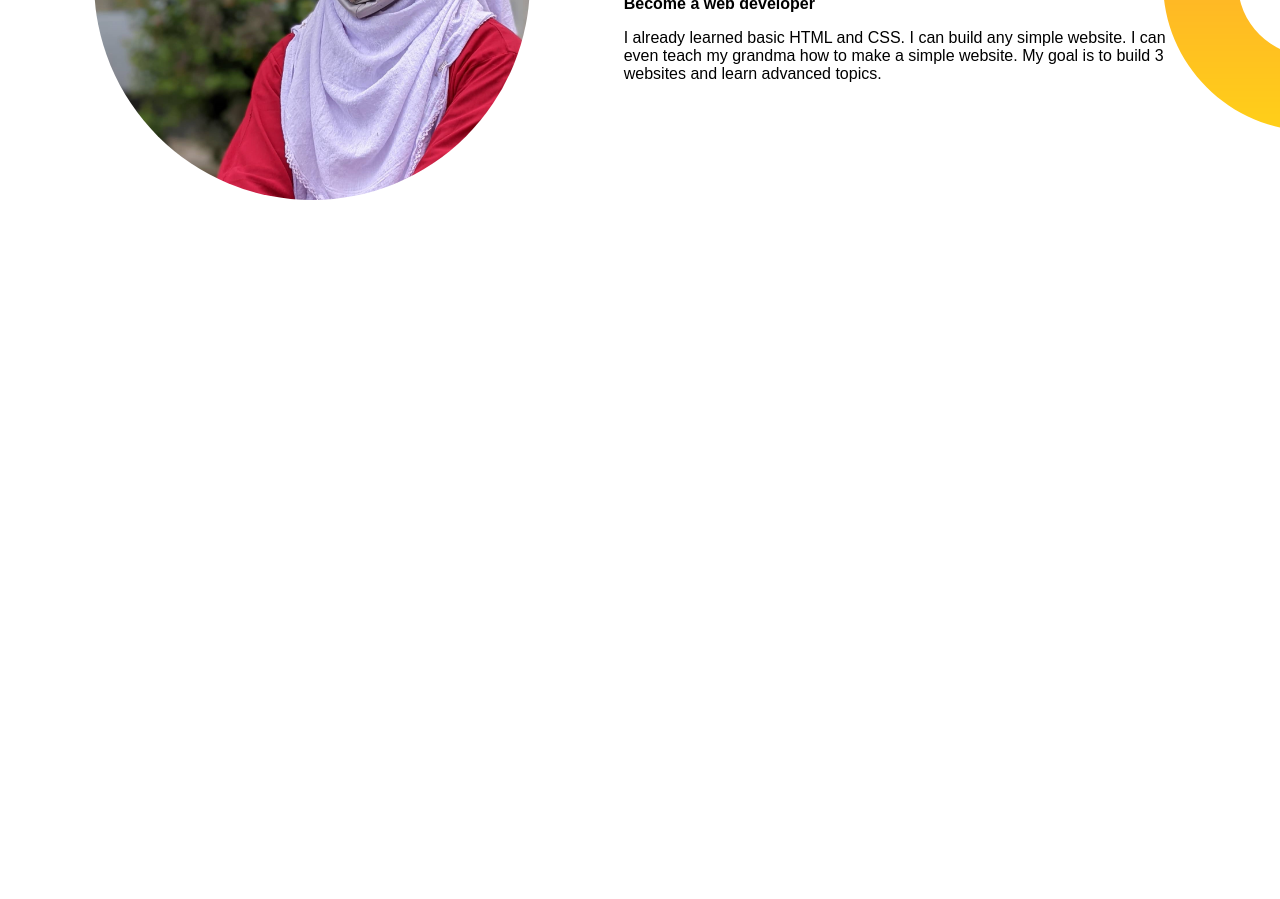
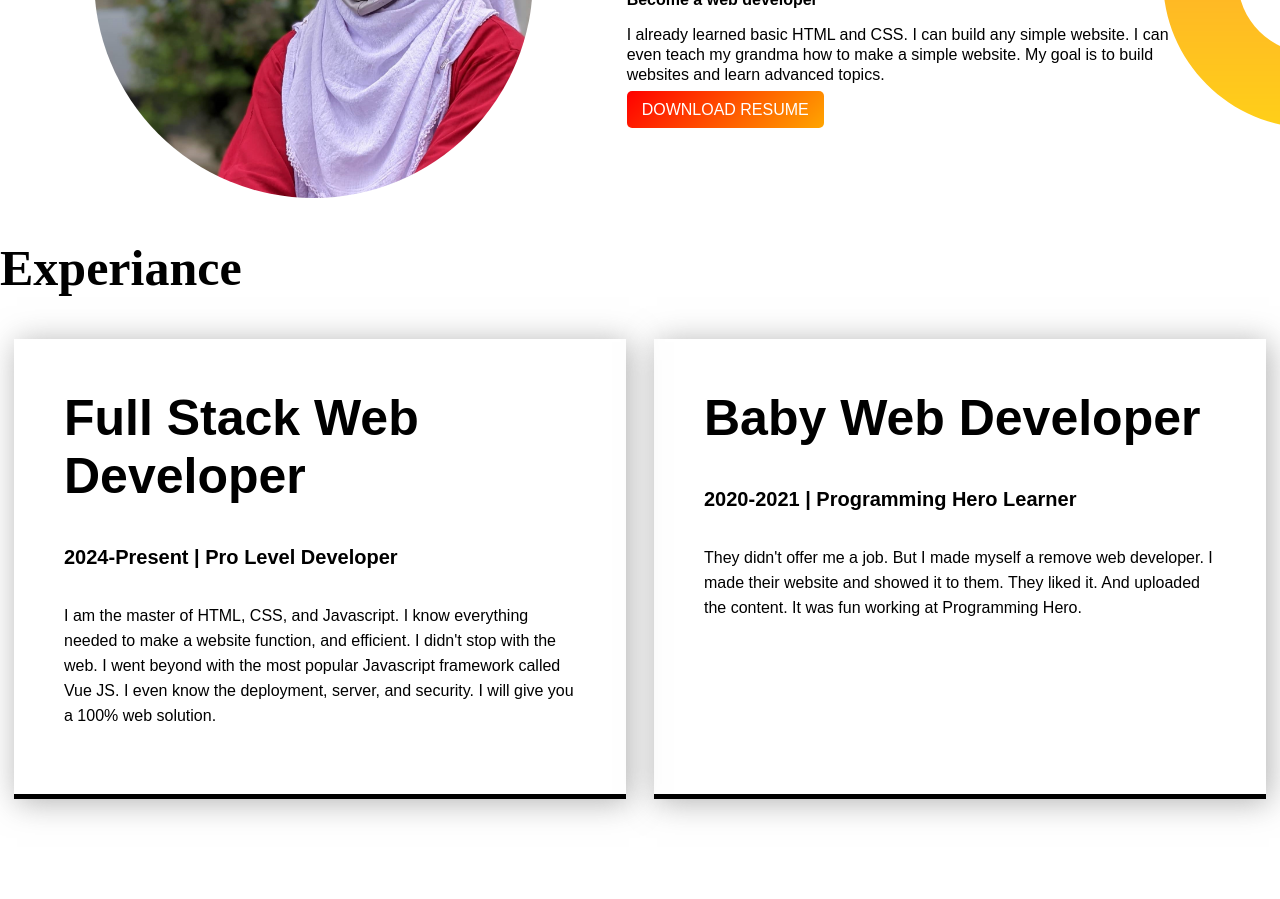
Before and after one commit to MirFaisal/afsana-portfolio, a plain HTML site: page index.html in a window 1280 px wide. Shown: the part 755-1654 px from the top of the page. Before the commit the page ends 955 px from the top, so only its background shows below. Drawn offline with Linux system fonts and the light colour scheme.

Commit message:
Web site completed

```diff
--- a/index.html
+++ b/index.html
@@ -10,24 +10,63 @@
   <body>
     <div class="container">
       <div class="inner-container-artical">
-        <h1>Welcome To <br> <span>Afsana Yesmin</span> World.</h1>
+        <h1>
+          Welcome To <br />
+          <span>Afsana Yesmin</span> World.
+        </h1>
         <h4>Build Climber and Train Stopper.</h4>
-           <p>You might see me jumping, climbing buildings, and stopping trains. But nobody pays me a dime for that work. That's why I am learning and mastering web development. I will not stop until I become the Web Development Hero.</p>
-           <a href="#" class="here-button">HERE ME</a>
+        <p>
+          You might see me jumping, climbing buildings, and stopping trains. But
+          nobody pays me a dime for that work. That's why I am learning and
+          mastering web development. I will not stop until I become the Web
+          Development Hero.
+        </p>
+        <a href="#" class="here-button">HERE ME</a>
       </div>
       <div class="inner-container-photo">
-        <img src="./images/profile.jpg" alt="">
+        <img src="./images/profile.jpg" alt="" />
       </div>
     </div>
     <div class="container-banner">
       <div class="inner-container-banner-photo">
-        <img src="./images/profile.jpg" alt="">
+        <img src="./images/profile.jpg" alt="" />
       </div>
       <div class="inner-container-banner-article">
         <h1>Dream Big</h1>
         <h4>Become a web developer</h4>
-        <p>I already learned basic HTML and CSS. I can build any simple website. I can even teach my grandma how to make a simple website. My goal is to build 3 websites and learn advanced topics.</p>
+        <p>
+          I already learned basic HTML and CSS. I can build any simple website.
+          I can even teach my grandma how to make a simple website. My goal is
+          to build websites and learn advanced topics.
+        </p>
+        <a href="#" class="here-button">DOWNLOAD RESUME</a>
       </div>
     </div>
+    <section>
+      <h1>Experiance</h1>
+      <div class="container-experiance">
+        <div class="inner-container-item">
+          <h1>Full Stack Web Developer</h1>
+          <h5>2024-Present | Pro Level Developer</h5>
+          <p>
+            I am the master of HTML, CSS, and Javascript. I know everything
+            needed to make a website function, and efficient. I didn't stop with
+            the web. I went beyond with the most popular Javascript framework
+            called Vue JS. I even know the deployment, server, and security. I
+            will give you a 100% web solution.
+          </p>
+        </div>
+        <div class="inner-container-item">
+          <h1>Baby Web Developer</h1>
+          <h5>2020-2021 | Programming Hero Learner</h5>
+          <p>
+            They didn't offer me a job. But I made myself a remove web
+            developer. I made their website and showed it to them. They liked
+            it. And uploaded the content. It was fun working at Programming
+            Hero.
+          </p>
+        </div>
+      </div>
+    </section>
   </body>
 </html>
--- a/style.css
+++ b/style.css
@@ -1,54 +1,103 @@
-body{
+body {
   margin: 0;
   padding: 0;
 }
+
 .container {
   display: flex;
   justify-content: space-around;
   background: url("./images/top-banner.png") no-repeat;
   margin: 0;
 }
+.inner-container-photo {
+  display: flex;
+  justify-content: center;
+}
+
 .inner-container-photo img {
   width: 60%;
   border-radius: 50%;
 }
+
 .inner-container-artical {
   width: 50%;
   font-family: sans-serif;
   padding-left: 60px;
   padding-top: 100px;
 }
+.inner-container-artical p{
+  line-height: 20px;
+}
+
 span {
   color: rgb(213, 36, 36);
 }
-.container-banner{
+
+.container-banner {
   display: flex;
 }
-.inner-container-banner-photo img{
+
+.inner-container-banner-photo img {
   width: 70%;
   border-radius: 50%;
-}.inner-container-banner-photo{
+}
+
+.inner-container-banner-photo {
   display: flex;
   justify-content: center;
 }
-.inner-container-banner-article{
+
+.inner-container-banner-article {
   padding-top: 150px;
   padding-right: 100px;
   font-family: sans-serif;
   background: url("./images/dream-bg.png") no-repeat right;
 }
-.inner-container-banner-article h1{
+
+.inner-container-banner-article h1 {
   color: rgb(234, 180, 81);
   font-size: 40px;
   margin-bottom: 10px;
 }
-.inner-container-banner-article h4{
-  margin:0;
+.inner-container-banner-article p{
+  line-height: 20px;
 }
-.here-button{
+.inner-container-banner-article h4 {
+  margin: 0;
+}
+
+.here-button {
   text-decoration: none;
-  background-image: linear-gradient(135deg,red,orange);
+  background-image: linear-gradient(135deg, red, orange);
   color: white;
   padding: 10px 15px;
   border-radius: 5px;
 }
+section {
+  margin-bottom: 100px;
+}
+section > h1 {
+  font-size: 50px;
+}
+.container-experiance {
+  display: flex;
+  justify-content: space-around;
+  /* margin-bottom: 100px; */
+}
+.inner-container-item {
+  width: 40%;
+  border-bottom: 5px solid #000;
+  box-shadow: 3px 3px 30px rgba(128, 128, 128, 0.625);
+  font-family: sans-serif;
+  padding: 50px;
+}
+.inner-container-item h1 {
+  font-size: 50px;
+  margin-top: 0;
+}
+.inner-container-item h5 {
+  font-size: 20px;
+}
+.inner-container-item p {
+  line-height: 25px;
+}
```
